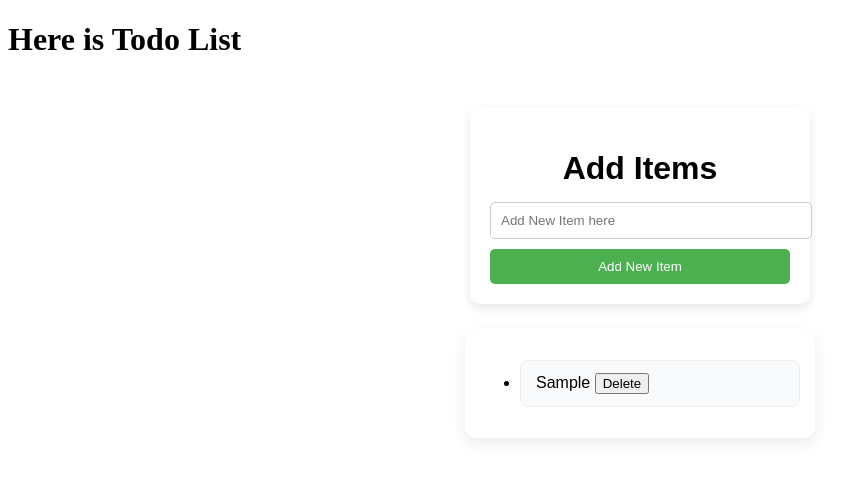
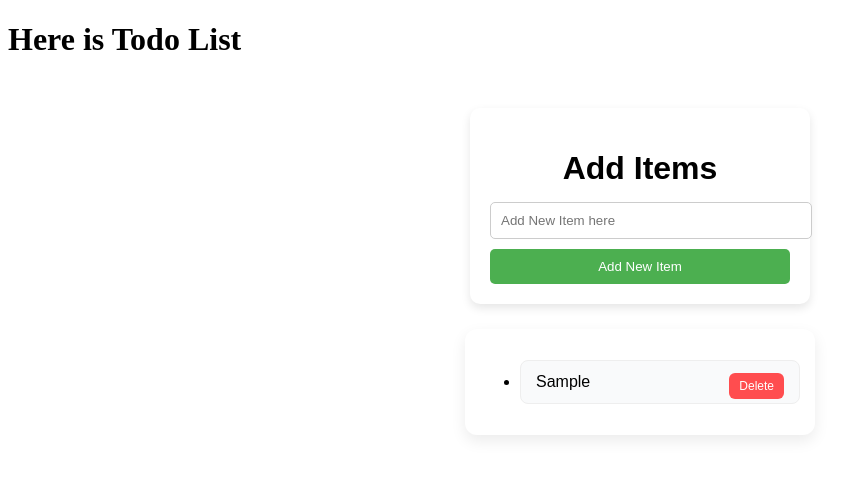
Before and after one commit to elyse-iradukunda/Todo-with-redux, a React (Vite) app: page / in a window 1280 px wide. Both pictures are taken after typing "Sample" into the empty fields and a click on the button "Add New Item". Shown: the top 480 px of the page, without its empty margins (0-867 px from the left). Built offline with nearby package versions, Linux system fonts and the light colour scheme.

Commit message:
button added

```diff
--- a/src/components/TodoForm.jsx
+++ b/src/components/TodoForm.jsx
@@ -40,7 +40,7 @@ function TodoForm() {
       <div className="list-container">
         <ul>
           {task.map((elm, i) => {
-            return <li key={i} className="list-item">{elm} <button type="button" onClick={()=>handleDelete(i)}>Delete</button> </li>;
+            return <li key={i} className="list-item">{elm} <button className="delete-btn" type="button" onClick={()=>handleDelete(i)}>Delete</button> </li>;
           })}
         </ul>
       </div>
--- a/src/index.css
+++ b/src/index.css
@@ -70,3 +70,27 @@
 .list-item:last-child {
   margin-bottom: 0;
 }
+
+
+.delete-btn {
+  background: #ff4d4f;
+  color: white;
+  border: none;
+  float: right;
+  padding: 6px 10px;
+  border-radius: 6px;
+  cursor: pointer;
+  font-size: 12px;
+  transition: all 0.2s ease;
+}
+
+/* hover */
+.delete-btn:hover {
+  background: #d9363e;
+  transform: scale(1.05);
+}
+
+/* click effect */
+.delete-btn:active {
+  transform: scale(0.95);
+}
```
